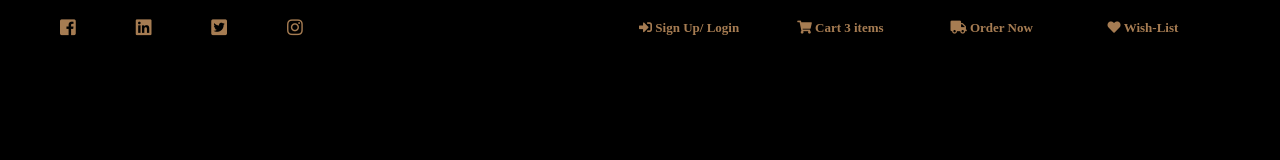
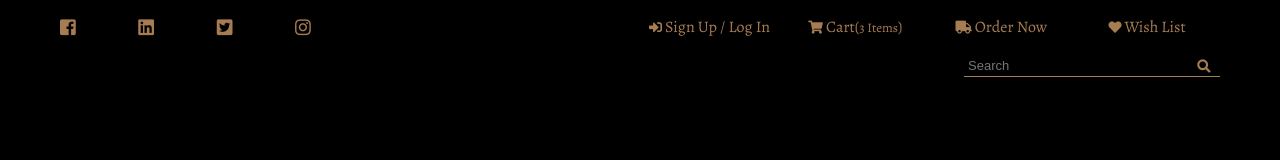
Before and after one commit to Harsh71019/FurnitureGrid, a plain HTML site: page index.html in a window 1280 px wide. Drawn offline with nearby package versions, Linux system fonts and the light colour scheme.

Commit message:
Completed Search Markup and Style

```diff
--- a/index.html
+++ b/index.html
@@ -16,24 +16,25 @@
   </head>
   <body>
     <div class="container">
+      <!-- navbar -->
       <ul class="social-icons">
         <li class="social-icon-item">
-          <a href="" class="social-icon-link"
+          <a href="#" class="social-icon-link"
             ><i class="fab fa-facebook-square social-icon"></i
           ></a>
         </li>
         <li class="social-icon-item">
-          <a href="" class="social-icon-link"
+          <a href="#" class="social-icon-link"
             ><i class="fab fa-linkedin social-icon"></i
           ></a>
         </li>
         <li class="social-icon-item">
-          <a href="" class="social-icon-link"
+          <a href="#" class="social-icon-link"
             ><i class="fab fa-twitter-square social-icon"></i
           ></a>
         </li>
         <li class="social-icon-item">
-          <a href="" class="social-icon-link"
+          <a href="#" class="social-icon-link"
             ><i class="fab fa-instagram social-icon"></i
           ></a>
         </li>
@@ -42,27 +43,37 @@
       <nav class="first-nav">
         <ul class="first-nav-list">
           <li class="first-nav-item">
-            <a href="" class="first-nav-link">
-              <i class="fas fa-sign-in-alt"> Sign Up/ Login </i>
-            </a>
+            <a href="#" class="first-nav-link"
+              ><label for="show-hide-forms"
+                ><i class="fas fa-sign-in-alt"></i>Sign Up / Log In</label
+              ></a
+            >
           </li>
           <li class="first-nav-item">
-            <a href="" class="first-nav-link">
-              <i class="fas fa-shopping-cart"> Cart <span>3 items</span> </i>
-            </a>
+            <a href="#" class="first-nav-link"
+              ><i class="fas fa-shopping-cart"></i>Cart(<span>3 Items</span>)</a
+            >
           </li>
           <li class="first-nav-item">
-            <a href="" class="first-nav-link">
-              <i class="fas fa-truck"> Order Now </i>
-            </a>
+            <a href="#" class="first-nav-link"
+              ><i class="fas fa-truck"></i>Order Now</a
+            >
           </li>
           <li class="first-nav-item">
-            <a href="" class="first-nav-link">
-              <i class="fas fa-heart"> Wish-List </i>
-            </a>
+            <a href="#" class="first-nav-link"
+              ><i class="fas fa-heart"></i>Wish List</a
+            >
           </li>
         </ul>
       </nav>
+
+      <div class="search">
+        <form class="search-form">
+          <input type="text" class="search-input" placeholder="Search" />
+          <button class="search-btn"><i class="fas fa-search"></i></button>
+        </form>
+      </div>
+      <!-- end of navbar -->
     </div>
   </body>
 </html>
--- a/style.css
+++ b/style.css
@@ -18,33 +18,28 @@ body {
 /* Nav bar */
 .container {
   display: grid;
-  grid-template-columns:
-    minmax(6rem, 1fr) repeat(8, minmax(min-content, 16rem))
-    minmax(6rem, 1fr);
-  grid-template-rows: repeat(3, min-content);
+  grid-template-columns: minmax(6rem, 1fr) repeat(8, minmax(min-content, 16rem)) minmax(
+      6rem,
+      1fr
+    );
+  grid-template-rows: repeat(3, min-content) 70vh repeat(5, min-content);
   grid-row-gap: 1.6rem;
   margin-top: 1.6rem;
 }
 
 .social-icons {
-  grid-column: 2/4;
-  grid-row: 1/2;
+  grid-column: 2 / 4;
+  grid-row: 1 / 2;
   list-style: none;
   display: grid;
   grid-template-columns: repeat(auto-fit, minmax(5rem, 1fr));
   align-items: center;
 }
 
-.social-icon-item {
-}
-
-.social-icon-link {
-}
-
 .social-icon {
   font-size: 1.8rem;
   color: #a67c52;
-  transition: all 0.3s;
+  transition: all 0.2s;
 }
 
 .social-icon:hover {
@@ -53,8 +48,8 @@ body {
 }
 
 .first-nav {
-  grid-column: 6/10;
-  grid-row: 1/2;
+  grid-column: 6 / 10;
+  grid-row: 1 / 2;
 }
 
 .first-nav-list {
@@ -86,13 +81,44 @@ body {
   width: 100%;
 }
 
-.first-nav-link span{
-    font-size: 1.3rem;
-    color:#a67c52;
+.first-nav-link span {
+  font-size: 1.3rem;
+  color: #a67c52;
 }
 
 .first-nav-link i {
-    font-size: 1.3rem;
-    margin-right: .3rem;
+  font-size: 1.3rem;
+  margin-right: 0.3rem;
+}
+
+.search {
+  grid-column: 8/10;
+  grid-row: 2/3;
+}
+
+.search form {
+  display: grid;
+  grid-template-columns: repeat(10, 10%);
+}
+.search input {
+  grid-column: 3/-1;
+  grid-row: 1/2;
+  padding: 0.3rem 0.4rem;
+  font-size: 1.3rem;
+  border: none;
+  border-bottom: 0.1rem solid #a67c52;
+  outline: none;
+  background-color: transparent;
+  color: #a67c52;
+}
+
+.search-btn {
+  grid-column: 10/-1;
+  grid-row: 1/2;
+  border: none;
+  background-color: transparent;
+  cursor: pointer;
+  color: #a67c52;
+  outline: none;
 }
 /* End of Nav */
```
